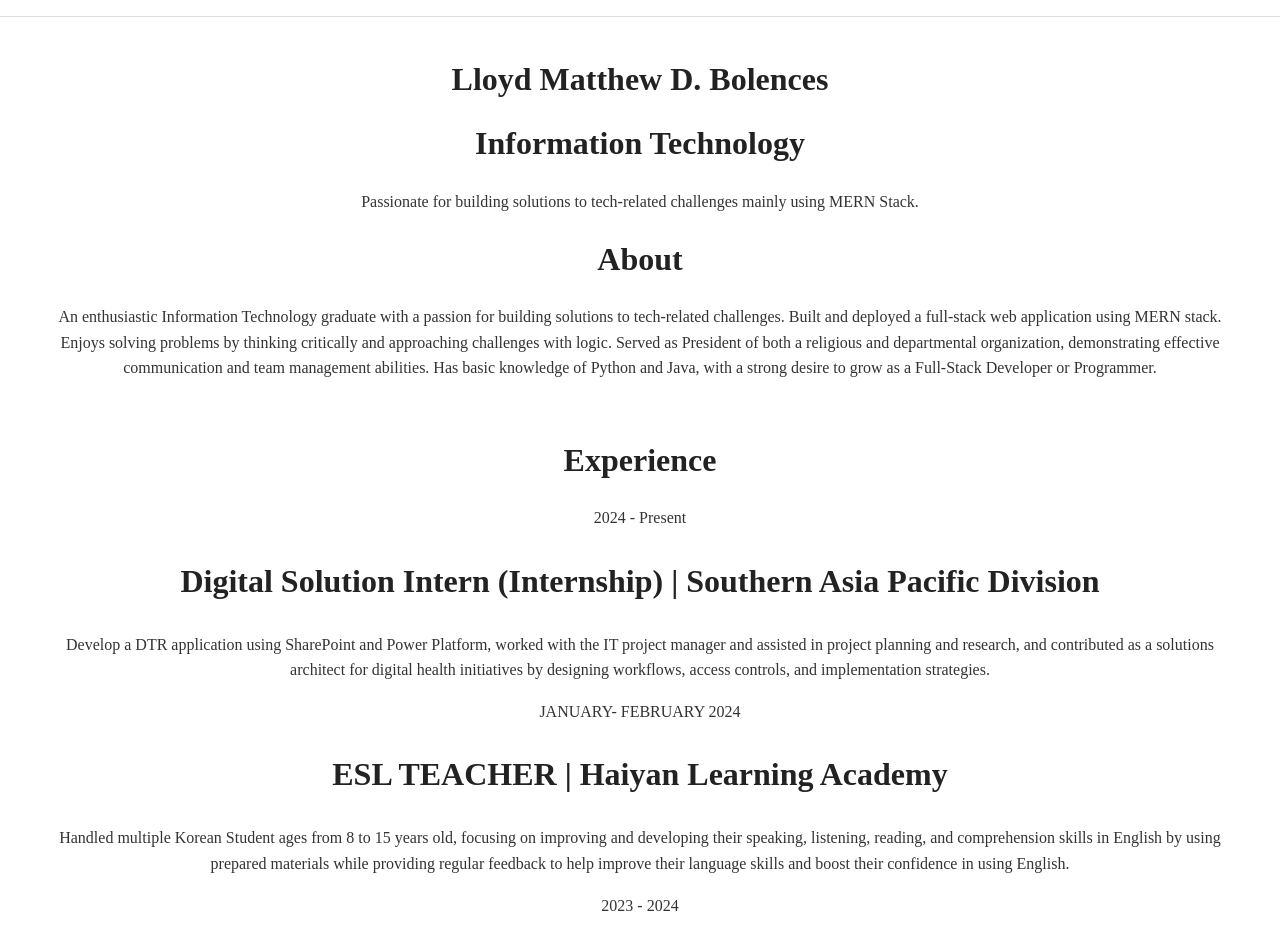
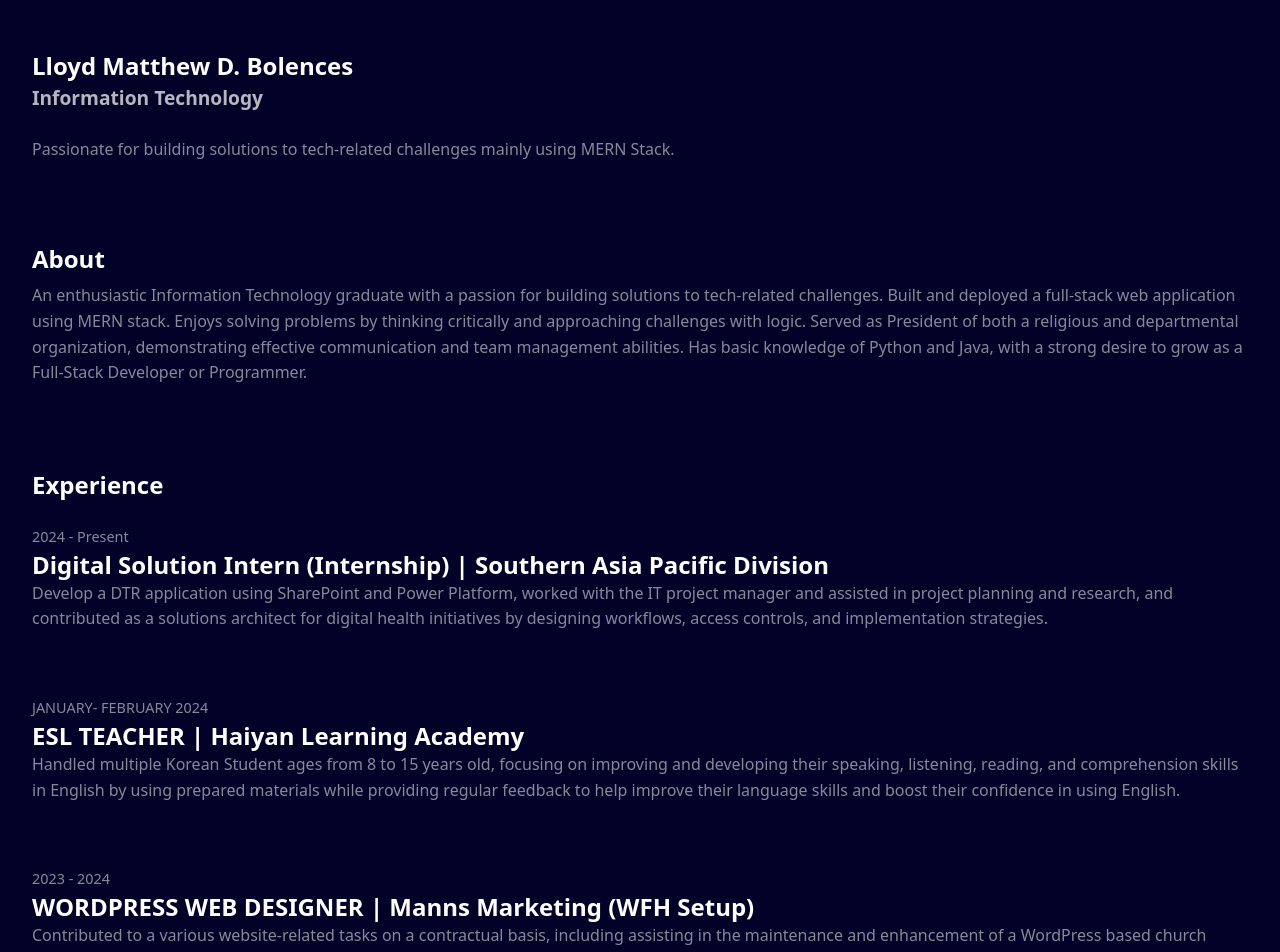
Before and after one commit to LloydBolences29/Web-Portfolio, a React (Vite) app in the folder portfolio/: page / in a window 1280 px wide. Shown: the top 952 px of the page. Built offline with nearby package versions, Linux system fonts and the light colour scheme.

Commit message:
add some styling

```diff
--- a/portfolio/src/App.css
+++ b/portfolio/src/App.css
@@ -1,23 +1,50 @@
 #root {
   max-width: auto;
-  margin: 0 auto;
-  padding: 2rem;
-  text-align: center;
+  margin: 0;
+  /* padding: 2rem; */
+  /* text-align: center; */
   max-height: auto;
+  background: rgb(2, 2, 40) 100%;
+  /* background: radial-gradient(
+    circle,
+    rgba(0, 57, 110, 1) 1%,
+    rgba(1, 1, 15, 1) 100%
+  ); */
+  position: relative;
 
+}
+* {
+  box-sizing: border-box;
+  padding: 0;
+  margin: 0;
 }
 p {
   font-size: 1em;
   line-height: 1.6;
-  color: #333;
+  color: #ffffff88;
+  font-family: __inter_20b187, __inter_Fallback_20b187, ui-sans-serif, system-ui,
+    -apple-system, BlinkMacSystemFont, "Segoe UI", Roboto, "Helvetica Neue",
+    Arial, "Noto Sans", sans-serif, "Apple Color Emoji", "Segoe UI Emoji",
+    "Segoe UI Symbol", "Noto Color Emoji";
 }
-h1, h2, h3 {
-    font-size: 2em;
-  color: #222;
+h1,
+h2,
+h3 {
+  font-size: 1.5em;
+  color: #fff;
+  font-family: __inter_20b187, __inter_Fallback_20b187, ui-sans-serif, system-ui,
+    -apple-system, BlinkMacSystemFont, "Segoe UI", Roboto, "Helvetica Neue",
+    Arial, "Noto Sans", sans-serif, "Apple Color Emoji", "Segoe UI Emoji",
+    "Segoe UI Symbol", "Noto Color Emoji";
+}
+h2 {
+  font-size: 1.2em;
+  margin-bottom: 0.5rem;
+  color: #ffffffb6;
 }
 
-img{
-    max-width: 100%;
-    height: auto;
-    border-radius: 10px;
+img {
+  max-width: 50%;
+  height: auto;
+  border-radius: 10px;
 }
--- a/portfolio/src/pages/Home.jsx
+++ b/portfolio/src/pages/Home.jsx
@@ -7,15 +7,15 @@ const Home = () => {
   const sectionIds = ["about", "experience", "projects"];
   const activeSection = ScrollSpy(sectionIds);
   return (
-    <div>
+    <div className="home-container">
       <Container>
         <Row className="home align-items-center" style={{ minHeight: "100vh" }}>
           <Col
             xs={12}
             md={6}
-            className="home_left mb-4 mb-md-0 d-flex flex-column justify-content-center align-items-center align-items-md-start text-center text-md-start"
+            className="home-left mb-4 mb-md-0 d-flex flex-column justify-content-center align-items-center align-items-md-start text-center text-md-start"
           >
-            <div className="hero_info">
+            <div className="hero-info">
               <h1 className="fw-bold">Lloyd Matthew D. Bolences</h1>
               <h2 className="text-primary">Information Technology</h2>
               <p className="lead">
@@ -24,7 +24,7 @@ const Home = () => {
               </p>
             </div>
 
-            <nav className="mobile-nav">
+            {/* <nav className="mobile-nav">
               {sectionIds.map((id) => (
                 <a
                   key={id}
@@ -35,14 +35,14 @@ const Home = () => {
                   {id.charAt(0).toUpperCase() + id.slice(1)}
                 </a>
               ))}
-            </nav>
+            </nav> */}
           </Col>
 
           <Col xs={12} md={6} className="home_right">
             {/* section for about me */}
-            <section id="about" className="mb-4">
+            <section id="about" className="mb-4 hero-section" >
               <div className="sticky-section-header">
-                <h2 className="fw-semibold">About</h2>
+                <h2 className="fw-semibold section-name">About</h2>
               </div>
 
               <div>
@@ -61,23 +61,23 @@ const Home = () => {
             </section>
             <br />
 
-            <section id="experience">
+            <section id="experience" className="mb-4 hero-section">
               <div className="sticky-section-header">
-                <h2 className="fw-semibold">Experience</h2>
+                <h2 className="fw-semibold section-name">Experience</h2>
               </div>
 
               <div>
-                <Row>
+                <Row className="experience">
                   <Col
                     xs={12}
                     md={4}
-                    className="mb-2 mb-md-0 text-center text-md-start"
+                    className="mb-md-0 text-center text-md-start"
                   >
-                    <p>2024 - Present</p>
+                    <p className="experience-date">2024 - Present</p>
                   </Col>
                   <Col xs={12} md={8}>
                     <div>
-                      <h3 className="h5">
+                      <h3>
                         Digital Solution Intern (Internship) | Southern Asia
                         Pacific Division
                       </h3>
@@ -94,17 +94,17 @@ const Home = () => {
                 </Row>
               </div>
               <div>
-                <Row>
+                <Row className="experience">
                   <Col
                     xs={12}
                     md={4}
-                    className="mb-2 mb-md-0 text-center text-md-start"
+                    className="mb-md-0 text-center text-md-start"
                   >
-                    <p>JANUARY- FEBRUARY 2024</p>
+                    <p className="experience-date">JANUARY- FEBRUARY 2024</p>
                   </Col>
                   <Col xs={12} md={8}>
                     <div>
-                      <h3 className="h5">
+                      <h3>
                         ESL TEACHER | Haiyan Learning Academy
                       </h3>
 
@@ -121,17 +121,17 @@ const Home = () => {
                 </Row>
               </div>
               <div>
-                <Row>
+                <Row className="experience">
                   <Col
                     xs={12}
                     md={4}
-                    className="mb-2 mb-md-0 text-center text-md-start"
+                    className="mb-md-0 text-center text-md-start"
                   >
-                    <p>2023 - 2024</p>
+                    <p className="experience-date">2023 - 2024</p>
                   </Col>
                   <Col xs={12} md={8}>
                     <div>
-                      <h3 className="h5">
+                      <h3>
                         WORDPRESS WEB DESIGNER | Manns Marketing (WFH Setup)
                       </h3>
 
@@ -150,9 +150,9 @@ const Home = () => {
             </section>
             <br />
 
-            <section id="projects">
+            <section id="projects" className="mb-4 hero-section">
               <div className="sticky-section-header">
-                <h2 className="fw-semibold">Project</h2>
+                <h2 className="fw-semibold section-name">Project</h2>
               </div>
               <div className="patientfirst-project">
                 {/* thumbnail */}
@@ -193,6 +193,7 @@ const Home = () => {
                     alt="PatientFirst Thumbnail"
                   />
                 </div>
+                <br />
 
                 <div className="patientfirst-info">
                   <h2 className="fw-semibold">
@@ -217,6 +218,21 @@ const Home = () => {
           </Col>
         </Row>
       </Container>
+
+<br />
+
+
+      <footer>
+        {/* <Container> */}
+          <Row className="footer">
+            <Col xs={12} className="text-center">
+              <p className="mb-0">
+                &copy; {new Date().getFullYear()} Lloyd Matthew D. Bolences
+              </p>
+            </Col>
+          </Row>
+        {/* </Container> */}
+      </footer>
     </div>
   );
 };
--- a/portfolio/src/styles/Home.css
+++ b/portfolio/src/styles/Home.css
@@ -5,21 +5,38 @@
     gap: 2rem;
 
 } */
-/* .home__left{
-  position: sticky;
-  top: 50px;
-  align-self: flex-start;
-  height: fit-content;
-} */
+.home-left{
+  margin-bottom: 5rem;
+}
 
+.hero-info{
+  line-height: 1.5;
+}
+
+.lead{
+  padding: 1rem 0 0 0;
+}
+.home-container{
+  padding: 3rem 2rem;
+}
 .home_right {
   position: relative;
 }
 
+
 .sticky-section-header {
   position: sticky;
-  top: 10px; /* Adjust for fixed nav height */
-  background: #fff;
+  top: 0; /* Adjust for fixed nav height */
+  background: rgb(2, 2, 40) 100%;
+}
+.section-name {
+  font-size: 1.5rem;
+  font-weight: bold;
+  color: #fff;
+  margin-bottom: 0.5rem;
+}
+.hero-section{
+  margin: 2rem 0;
 }
 
 .mobile-nav {
@@ -66,3 +83,19 @@ a::after {
 a:hover::after {
   width: 100%;
 }
+
+.experience {
+  display: flex;
+  flex-direction: column;
+  margin: 0 0 3rem 0;
+}
+
+.experience .experience-date {
+  font-size: 0.9rem;
+  color: #ffffff88;
+  align-content: start;
+  margin: 1rem 0 0 0;
+}
+.patientfirst-project {
+  margin: 1rem 0;
+}
```
